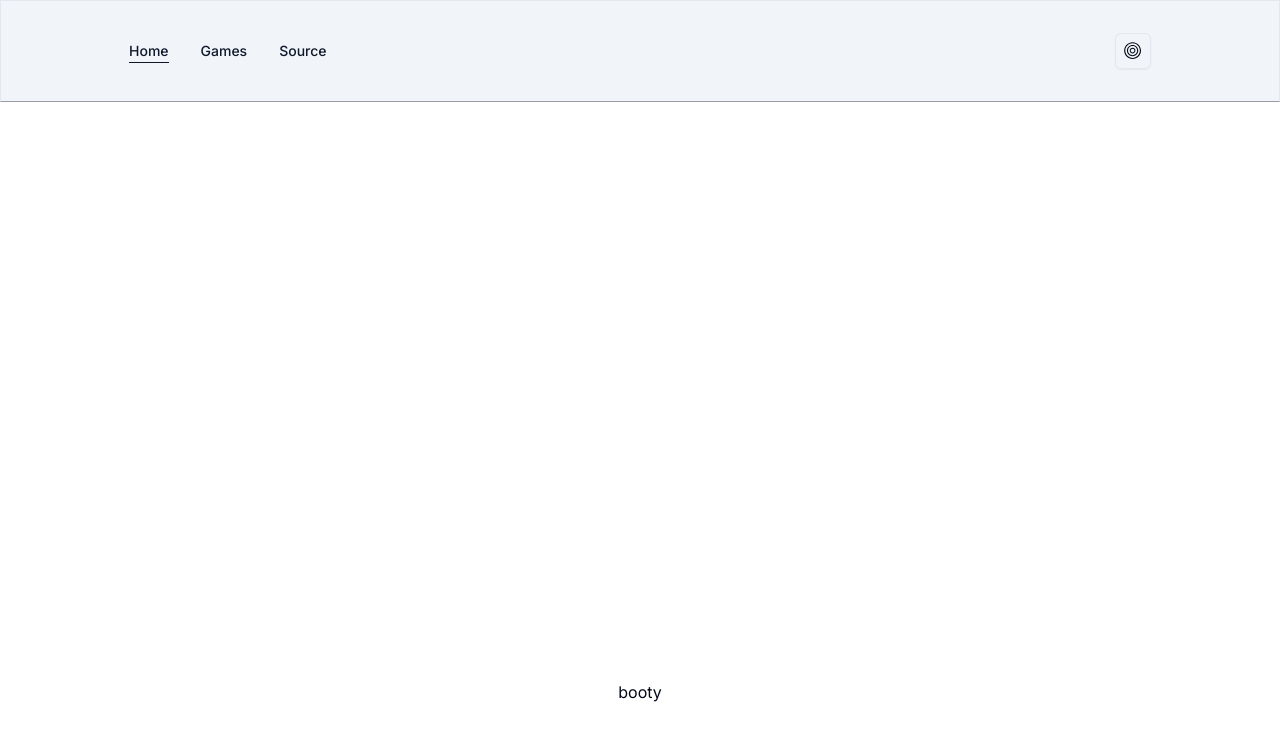
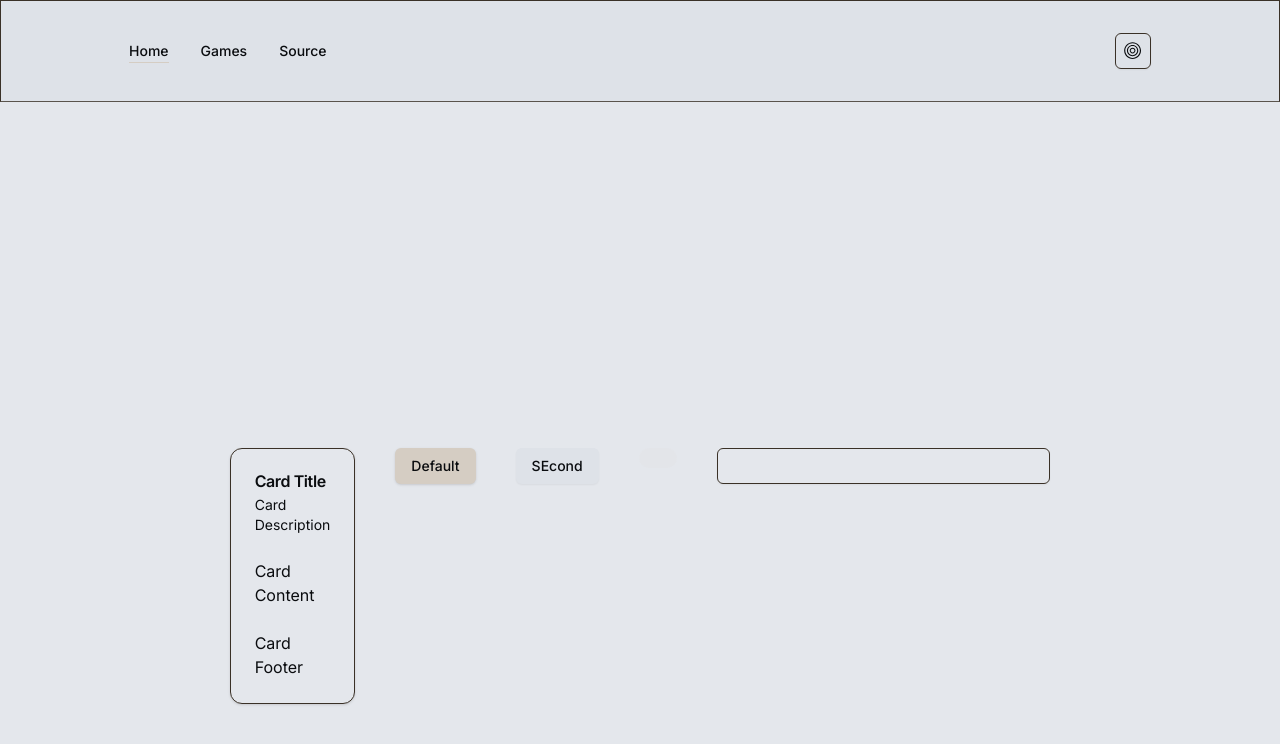
Before and after one commit to gjmooney/games-collection, a Next.js app: page / in a window 1280 px wide. Shown: the top 744 px of the page. Built offline with nearby package versions, Linux system fonts and the light colour scheme.

Commit message:
Set up colors

```diff
--- a/app/globals.css
+++ b/app/globals.css
@@ -7,78 +7,87 @@ https://realtimecolors.com/?colors=e4e7ec-0a0c0f-d5cdc3-13161b-947f65
 LIGHT
 --text: hsl(216, 20%, 5%);
 --background: hsl(218, 17%, 91%);
+
 --primary: hsl(33, 18%, 80%);
+
 --secondary: hsl(216, 18%, 89%);
+
 --accent: hsl(33, 19%, 19%);
 
-DARK
---text: hsl(218, 17%, 91%);
---background: hsl(216, 20%, 5%);
---primary: hsl(33, 18%, 80%);
---secondary: hsl(218, 17%, 9%);
---accent: hsl(33, 19%, 49%);
+
 */
 @layer base {
   :root {
-    --background: 0 0% 100%;
-    --foreground: 222.2 84% 4.9%;
+    --background: 218 17% 91%; /* changed*/
+    --foreground: 216 20% 5%; /*changed */
 
-    --card: 0 0% 100%;
-    --card-foreground: 222.2 84% 4.9%;
+    --card: 218 17% 91%; /* changed*/
+    --card-foreground: 216 20% 5%; /*changed */
 
-    --popover: 0 0% 100%;
-    --popover-foreground: 222.2 84% 4.9%;
+    --popover: 218 17% 91%; /* changed*/
+    --popover-foreground: 216 20% 5%; /*changed */
 
-    --primary: 222.2 47.4% 11.2%;
-    --primary-foreground: 210 40% 98%;
+    --primary: 33 18% 80%; /* changed */
+    --primary-foreground: 216 20% 5%; /* changed */
 
-    --secondary: 210 40% 96.1%;
-    --secondary-foreground: 222.2 47.4% 11.2%;
+    --secondary: 216 18% 89%; /* changed */
+    --secondary-foreground: 216 20% 5%; /* changed */
 
-    --muted: 210 40% 96.1%;
-    --muted-foreground: 215.4 16.3% 46.9%;
+    --muted: 33 18% 80%%; /* changed */
+    --muted-foreground: 216 20% 5%; /* changed */
 
-    --accent: 210 40% 96.1%;
-    --accent-foreground: 222.2 47.4% 11.2%;
+    --accent: 33 19% 19%; /* changed */
+    --accent-foreground: 216 20% 5%; /* changed */
 
     --destructive: 0 84.2% 60.2%;
     --destructive-foreground: 210 40% 98%;
 
-    --border: 214.3 31.8% 91.4%;
-    --input: 214.3 31.8% 91.4%;
-    --ring: 222.2 84% 4.9%;
+    --border: 33 19% 19%; /* changed */
+    --input: 33 19% 19%; /* changed */
+    --ring: 33 19% 49%; /*changed */
 
     --radius: 0.5rem;
   }
 
+  /*
+  DARK
+--text: hsl(218, 17%, 91%);
+--background: hsl(216, 20%, 5%);
+
+--primary: hsl(33, 18%, 80%);
+
+--secondary: hsl(218, 17%, 9%);
+
+--accent: hsl(33, 19%, 49%);
+*/
   .dark {
-    --background: 222.2 84% 4.9%;
-    --foreground: 210 40% 98%;
+    --background: 216 20% 5%; /* changed */
+    --foreground: 218 17% 91%; /* changed */
 
-    --card: 222.2 84% 4.9%;
-    --card-foreground: 210 40% 98%;
+    --card: 216 20% 5%; /* changed */
+    --card-foreground: 218 17% 91%; /* changed */
 
-    --popover: 222.2 84% 4.9%;
-    --popover-foreground: 210 40% 98%;
+    --popover: 216 20% 5%; /* changed */
+    --popover-foreground: 218 17% 91%; /* changed */
 
-    --primary: 210 40% 98%;
+    --primary: 33 18% 80%; /* changed */
     --primary-foreground: 222.2 47.4% 11.2%;
 
-    --secondary: 217.2 32.6% 17.5%;
-    --secondary-foreground: 210 40% 98%;
+    --secondary: 218 17% 9%; /* changed */
+    --secondary-foreground: 218 17% 91%; /* changed */
 
-    --muted: 217.2 32.6% 17.5%;
-    --muted-foreground: 215 20.2% 65.1%;
+    --muted: 33 18% 80%; /* changed */
+    --muted-foreground: 218 17% 91%; /* changed */
 
-    --accent: 217.2 32.6% 17.5%;
-    --accent-foreground: 210 40% 98%;
+    --accent: 33 19% 49%; /* changed  */
+    --accent-foreground: 218 17% 91%; /* changed */
 
     --destructive: 0 62.8% 30.6%;
     --destructive-foreground: 210 40% 98%;
 
-    --border: 217.2 32.6% 17.5%;
-    --input: 217.2 32.6% 17.5%;
-    --ring: 212.7 26.8% 83.9%;
+    --border: 33 19% 49%; /* changed  */
+    --input: 33 19% 49%; /* changed  */
+    --ring: 33 19% 49%; /* changed  */
   }
 }
 
--- a/app/page.tsx
+++ b/app/page.tsx
@@ -1,9 +1,35 @@
 import Image from "next/image";
+import {
+  Card,
+  CardContent,
+  CardDescription,
+  CardFooter,
+  CardHeader,
+  CardTitle,
+} from "@/components/ui/card";
+import { Button } from "@/components/ui/button";
+import { Skeleton } from "@/components/ui/skeleton";
+import { Input } from "@/components/ui/input";
 
 export default function Home() {
   return (
-    <main className="p-24">
-      <div>booty</div>
+    <main className="flex gap-10 p-24">
+      <Card>
+        <CardHeader>
+          <CardTitle>Card Title</CardTitle>
+          <CardDescription>Card Description</CardDescription>
+        </CardHeader>
+        <CardContent>
+          <p>Card Content</p>
+        </CardContent>
+        <CardFooter>
+          <p>Card Footer</p>
+        </CardFooter>
+      </Card>
+      <Button>Default</Button>
+      <Button variant={"secondary"}>SEcond</Button>
+      <Skeleton className="w-[100px] h-[20px] rounded-full " />
+      <Input />
     </main>
   );
 }
--- a/components/Navbar.tsx
+++ b/components/Navbar.tsx
@@ -6,7 +6,7 @@ const Navbar = ({}) => {
   return (
     <header
       id="navbar"
-      className="sticky top-0 z-10 flex w-full items-center justify-between border bg-accent p-8 font-medium transition-all duration-1000 ease-in-out md:border-b-primary/40 md:px-32"
+      className="sticky top-0 z-10 flex w-full items-center justify-between border bg-secondary p-8 font-medium transition-all duration-1000 ease-in-out md:border-b-accent/80 md:px-32"
     >
       <nav className="hidden h-full items-center justify-between md:flex">
         <FancyLink title="Home" href="/" className="mr-4" />
--- a/components/ui/button.tsx
+++ b/components/ui/button.tsx
@@ -18,7 +18,7 @@ const buttonVariants = cva(
         secondary:
           "bg-secondary text-secondary-foreground shadow-sm hover:bg-secondary/80",
         ghost: "hover:bg-accent hover:text-accent-foreground",
-        link: "text-primary",
+        link: "text-foreground",
       },
       size: {
         default: "h-9 px-4 py-2",
--- /dev/null
+++ b/components/ui/card.tsx
@@ -0,0 +1,76 @@
+import * as React from "react"
+
+import { cn } from "@/lib/utils"
+
+const Card = React.forwardRef<
+  HTMLDivElement,
+  React.HTMLAttributes<HTMLDivElement>
+>(({ className, ...props }, ref) => (
+  <div
+    ref={ref}
+    className={cn(
+      "rounded-xl border bg-card text-card-foreground shadow",
+      className
+    )}
+    {...props}
+  />
+))
+Card.displayName = "Card"
+
+const CardHeader = React.forwardRef<
+  HTMLDivElement,
+  React.HTMLAttributes<HTMLDivElement>
+>(({ className, ...props }, ref) => (
+  <div
+    ref={ref}
+    className={cn("flex flex-col space-y-1.5 p-6", className)}
+    {...props}
+  />
+))
+CardHeader.displayName = "CardHeader"
+
+const CardTitle = React.forwardRef<
+  HTMLParagraphElement,
+  React.HTMLAttributes<HTMLHeadingElement>
+>(({ className, ...props }, ref) => (
+  <h3
+    ref={ref}
+    className={cn("font-semibold leading-none tracking-tight", className)}
+    {...props}
+  />
+))
+CardTitle.displayName = "CardTitle"
+
+const CardDescription = React.forwardRef<
+  HTMLParagraphElement,
+  React.HTMLAttributes<HTMLParagraphElement>
+>(({ className, ...props }, ref) => (
+  <p
+    ref={ref}
+    className={cn("text-sm text-muted-foreground", className)}
+    {...props}
+  />
+))
+CardDescription.displayName = "CardDescription"
+
+const CardContent = React.forwardRef<
+  HTMLDivElement,
+  React.HTMLAttributes<HTMLDivElement>
+>(({ className, ...props }, ref) => (
+  <div ref={ref} className={cn("p-6 pt-0", className)} {...props} />
+))
+CardContent.displayName = "CardContent"
+
+const CardFooter = React.forwardRef<
+  HTMLDivElement,
+  React.HTMLAttributes<HTMLDivElement>
+>(({ className, ...props }, ref) => (
+  <div
+    ref={ref}
+    className={cn("flex items-center p-6 pt-0", className)}
+    {...props}
+  />
+))
+CardFooter.displayName = "CardFooter"
+
+export { Card, CardHeader, CardFooter, CardTitle, CardDescription, CardContent }
--- /dev/null
+++ b/components/ui/input.tsx
@@ -0,0 +1,25 @@
+import * as React from "react"
+
+import { cn } from "@/lib/utils"
+
+export interface InputProps
+  extends React.InputHTMLAttributes<HTMLInputElement> {}
+
+const Input = React.forwardRef<HTMLInputElement, InputProps>(
+  ({ className, type, ...props }, ref) => {
+    return (
+      <input
+        type={type}
+        className={cn(
+          "flex h-9 w-full rounded-md border border-input bg-transparent px-3 py-1 text-sm shadow-sm transition-colors file:border-0 file:bg-transparent file:text-sm file:font-medium placeholder:text-muted-foreground focus-visible:outline-none focus-visible:ring-1 focus-visible:ring-ring disabled:cursor-not-allowed disabled:opacity-50",
+          className
+        )}
+        ref={ref}
+        {...props}
+      />
+    )
+  }
+)
+Input.displayName = "Input"
+
+export { Input }
--- /dev/null
+++ b/components/ui/skeleton.tsx
@@ -0,0 +1,15 @@
+import { cn } from "@/lib/utils";
+
+function Skeleton({
+  className,
+  ...props
+}: React.HTMLAttributes<HTMLDivElement>) {
+  return (
+    <div
+      className={cn("animate-pulse rounded-md bg-primary/10", className)}
+      {...props}
+    />
+  );
+}
+
+export { Skeleton };
```
